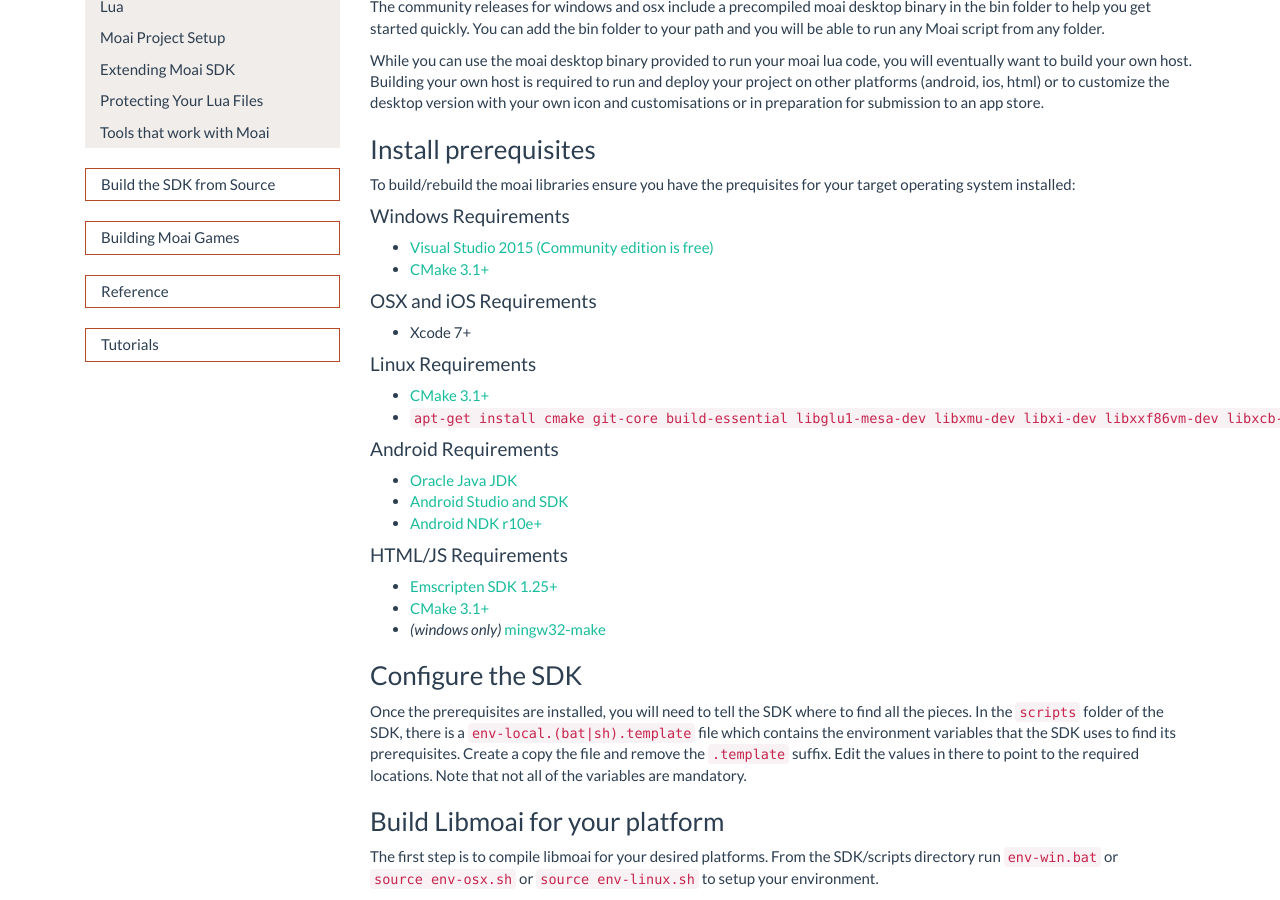
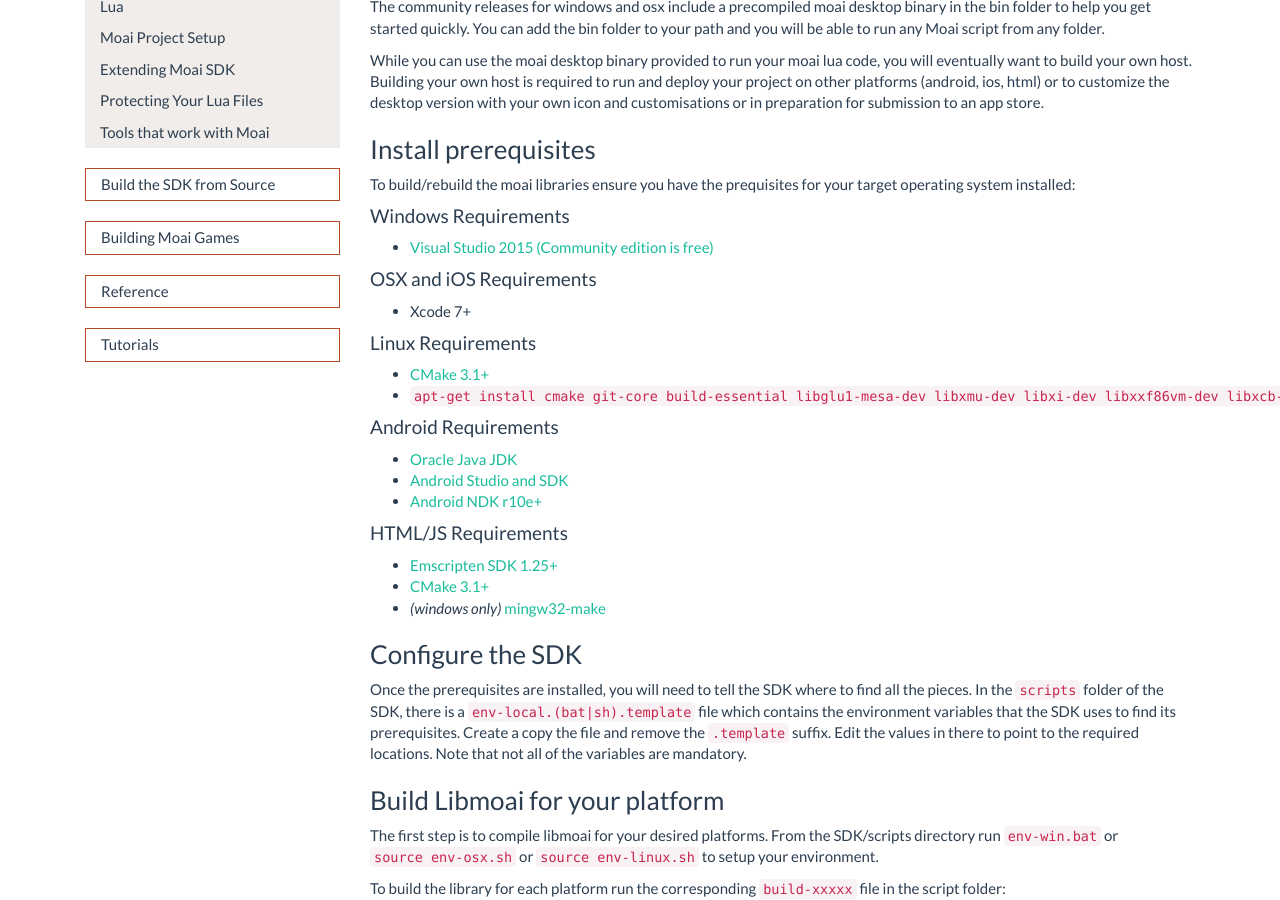
Before and after one commit to moaiforge/community-docs, a Jekyll site: the page built from _docs/sdk/moai-sdk-desktop-basics.md, in a window 1280 px wide and 900 px high, scrolled down 324 px. Built offline with Jekyll 4.4.1, drawn with Linux system fonts in a browser that asks for light colours; Markdown is read by kramdown in place of the engine named in the settings.

Commit message:
remove cmake requirement for windows sdk
now uses the vs2015 project in moai-dev

```diff
--- a/_docs/sdk/moai-sdk-desktop-basics.md
+++ b/_docs/sdk/moai-sdk-desktop-basics.md
@@ -20,7 +20,6 @@
 
 ####Windows Requirements
 * [Visual Studio 2015 (Community edition is free)](https://www.visualstudio.com/en-us/products/visual-studio-community-vs.aspx)
-* [CMake 3.1+](https://cmake.org/download)
 
 ####OSX and iOS Requirements
 * Xcode 7+
```
